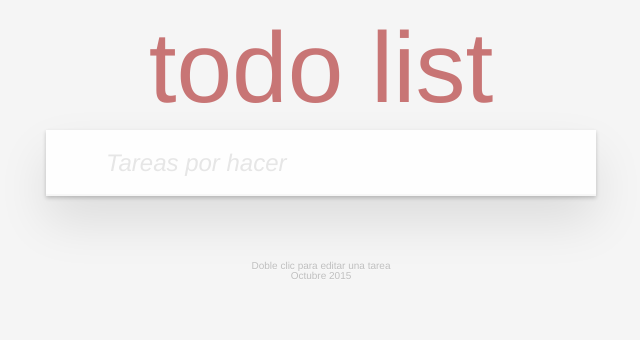
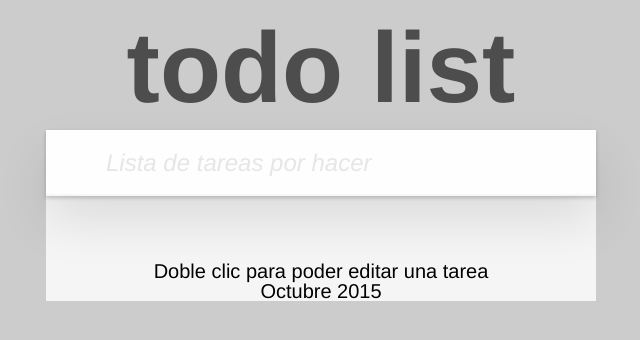
Before and after one commit to sfrmarco77/todolist, a website: page index.html in a window 1280 px wide. Shown: the whole page, without its empty margins (319-959 px from the left). Drawn offline with Linux system fonts and the light colour scheme; no server answers.

Commit message:
Ajustes menores

```diff
--- a/index.html
+++ b/index.html
@@ -5,19 +5,19 @@
 		<title>Todo list | Hecho con Angular.js</title>
 		<link rel="stylesheet" href="modules/todomvc-common/base.css">
 		<link rel="stylesheet" href="modules/todomvc-app-css/index.css">
-		<style>[ng-cloak] { display: none; }</style>
+		<style>[ng-cloak] { display: none }</style>
 	</head>
 	<body>
 		<section id="todoapp" ng-controller="TodoCtrl">
 			<header id="header">
 				<h1>todo list</h1>
 				<form id="todo-form" ng-submit="addTodo()">
-					<input id="new-todo" placeholder="Tareas por hacer" ng-model="newTodo" autofocus>
+					<input id="new-todo" placeholder="Lista de tareas por hacer" ng-model="newTodo" autofocus>
 				</form>
 			</header>
 			<section id="main" ng-show="todos.length" ng-cloak>
 				<input id="toggle-all" type="checkbox" ng-model="allChecked" ng-click="markAll(allChecked)">
-				<label for="toggle-all">Marcar todas como completadas</label>
+				<label for="toggle-all">Marcar todas las tareas como completadas</label>
 				<ul id="todo-list">
 					<li ng-repeat="todo in todos | filter:statusFilter track by $index" ng-class="{completed: todo.completed, editing: todo == editedTodo}">
 						<div class="view">
@@ -50,7 +50,7 @@
 			</footer>
 		</section>
 		<footer id="info">
-			<p>Doble clic para editar una tarea
+			<p>Doble clic para poder editar una tarea
             <br>Octubre 2015
 			</p>
 		</footer>
--- a/modules/todomvc-app-css/index.css
+++ b/modules/todomvc-app-css/index.css
@@ -2,6 +2,7 @@ html,
 body {
 	margin: 0;
 	padding: 0;
+    background-color: #CCC;
 }
 
 button {
@@ -75,9 +76,9 @@ input[type="checkbox"] {
 	top: -155px;
 	width: 100%;
 	font-size: 100px;
-	font-weight: 100;
+	font-weight: bold;
 	text-align: center;
-	color: rgba(175, 47, 47, 0.65);
+    color: #4d4d4d;
 	-webkit-text-rendering: optimizeLegibility;
 	-moz-text-rendering: optimizeLegibility;
 	text-rendering: optimizeLegibility;
@@ -247,7 +248,7 @@ label[for='toggle-all'] {
 }
 
 #footer {
-	color: #777;
+	color: white;
 	padding: 10px 15px;
 	height: 20px;
 	text-align: center;
@@ -262,6 +263,7 @@ label[for='toggle-all'] {
 	left: 0;
 	height: 50px;
 	overflow: hidden;
+    background-color: #b83f45;
 	box-shadow: 0 1px 1px rgba(0, 0, 0, 0.2),
 	            0 8px 0 -3px #f6f6f6,
 	            0 9px 1px -3px rgba(0, 0, 0, 0.2),
@@ -325,8 +327,8 @@ html #clear-completed:active {
 
 #info {
 	margin: 65px auto 0;
-	color: #bfbfbf;
-	font-size: 10px;
+	color: black;
+	font-size: 20px;
 	text-shadow: 0 1px 0 rgba(255, 255, 255, 0.5);
 	text-align: center;
 }
```
